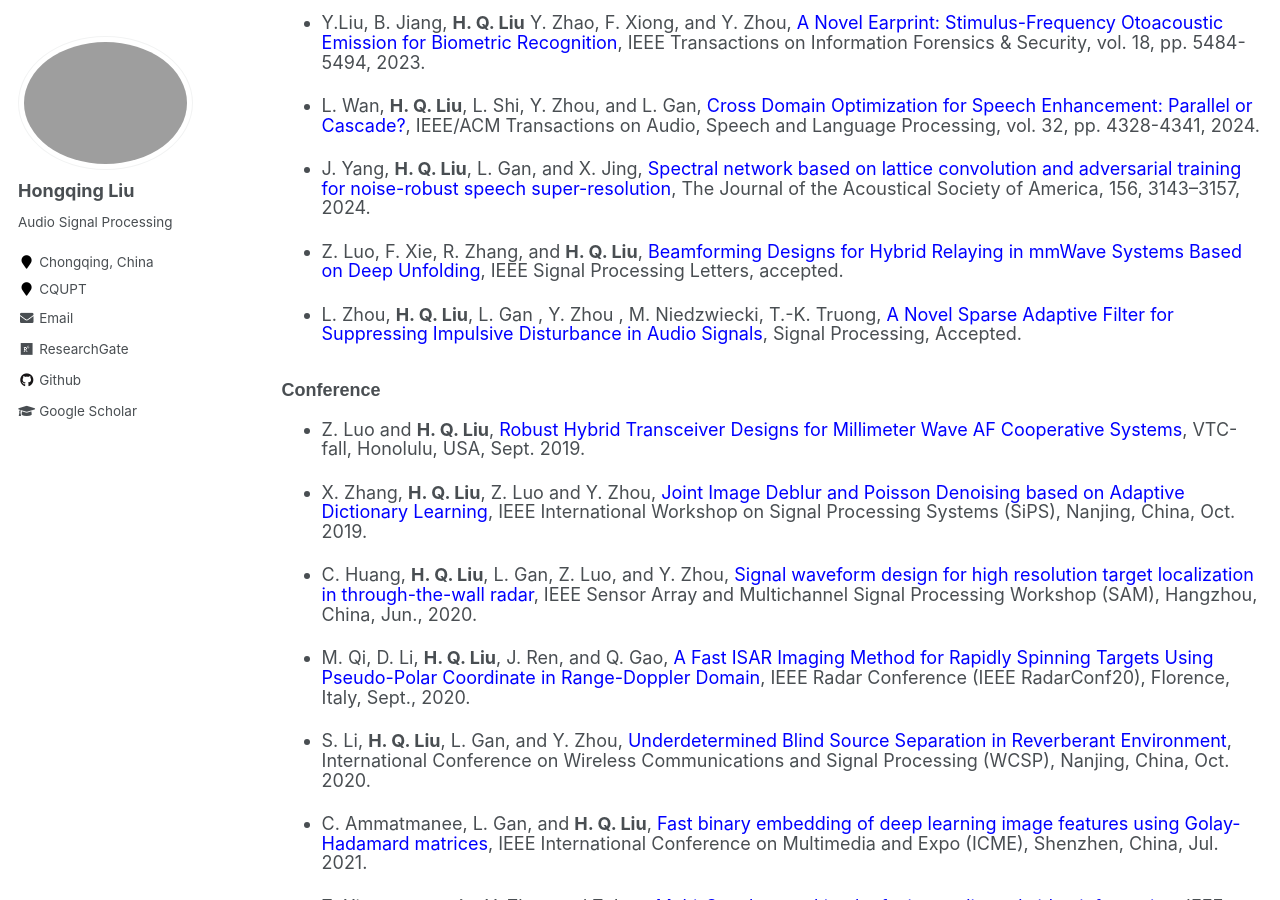
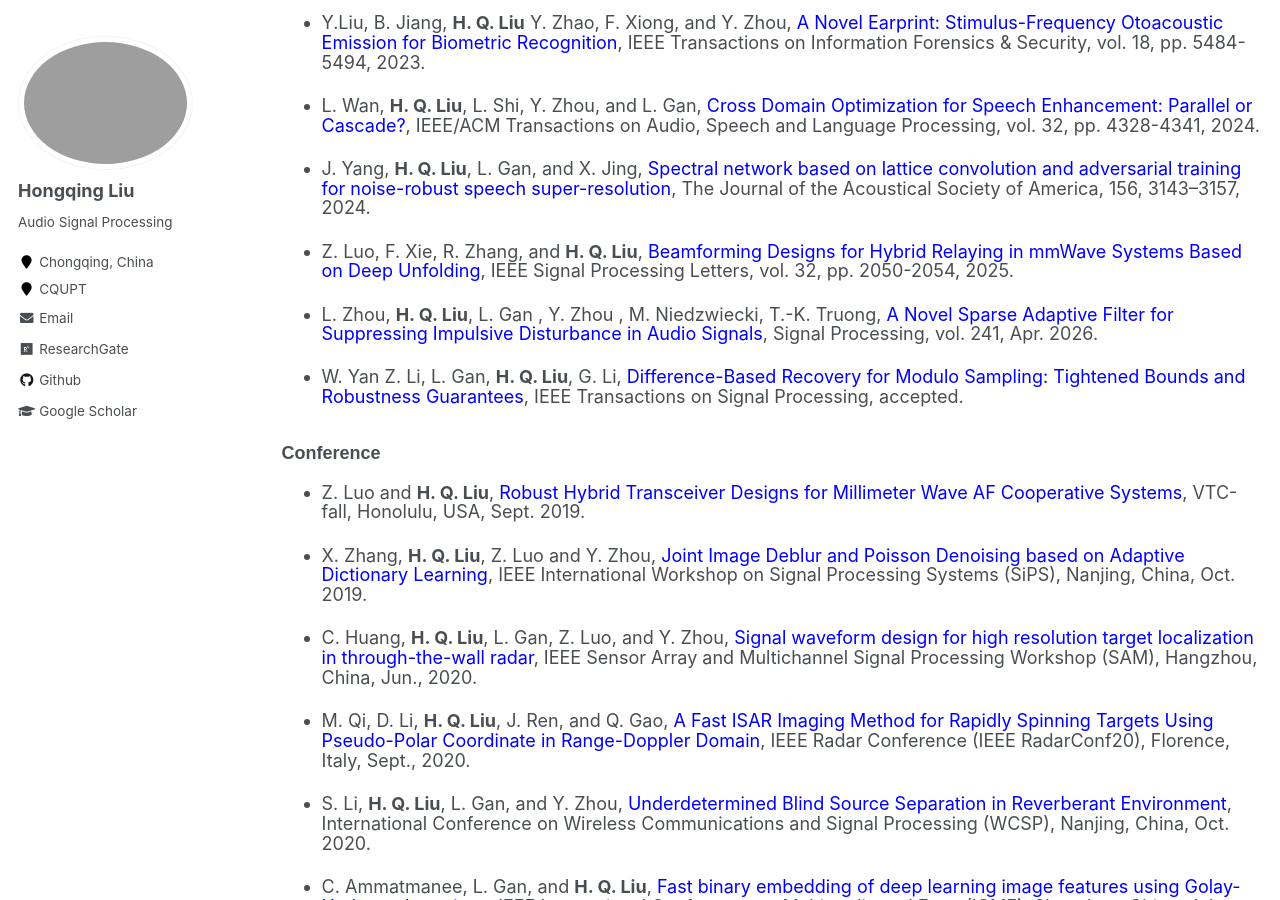
Before and after one commit to hong-qing-liu/english-hong-qing-liu.github.io, a Jekyll site: the page built from _pages/publications.md, in a window 1280 px wide and 900 px high, scrolled down 981 px. Built offline with Jekyll 4.4.1, drawn with Linux system fonts in a browser that asks for light colours.

Commit message:
Update publications.md

```diff
--- a/_pages/publications.md
+++ b/_pages/publications.md
@@ -35,9 +35,11 @@ author_profile: true
 
 - J. Yang, <strong>H. Q. Liu</strong>, L. Gan, and X. Jing, <span style="color: blue;">Spectral network based on lattice convolution and adversarial training for noise-robust speech super-resolution</span>, The Journal of the Acoustical Society of America, 156, 3143–3157, 2024.
 
-- Z. Luo, F. Xie, R. Zhang, and <strong>H. Q. Liu</strong>, <span style="color: blue;">Beamforming Designs for Hybrid Relaying in mmWave Systems Based on Deep Unfolding</span>, IEEE Signal Processing Letters, accepted.
+- Z. Luo, F. Xie, R. Zhang, and <strong>H. Q. Liu</strong>, <span style="color: blue;">Beamforming Designs for Hybrid Relaying in mmWave Systems Based on Deep Unfolding</span>, IEEE Signal Processing Letters, vol. 32, pp. 2050-2054, 2025.
 
-- L. Zhou, <strong>H. Q. Liu</strong>, L. Gan , Y. Zhou , M. Niedzwiecki, T.-K. Truong, <span style="color: blue;">A Novel Sparse Adaptive Filter for Suppressing Impulsive Disturbance in Audio Signals</span>,  Signal Processing, Accepted.
+- L. Zhou, <strong>H. Q. Liu</strong>, L. Gan , Y. Zhou , M. Niedzwiecki, T.-K. Truong, <span style="color: blue;">A Novel Sparse Adaptive Filter for Suppressing Impulsive Disturbance in Audio Signals</span>,  Signal Processing, vol. 241, Apr. 2026.
+
+-  W. Yan Z. Li, L. Gan,  <strong>H. Q. Liu</strong>, G. Li,  <span style="color: blue;">Difference-Based Recovery for Modulo Sampling: Tightened Bounds and Robustness Guarantees</span>, IEEE Transactions on Signal Processing, accepted.
 
 
 
```
